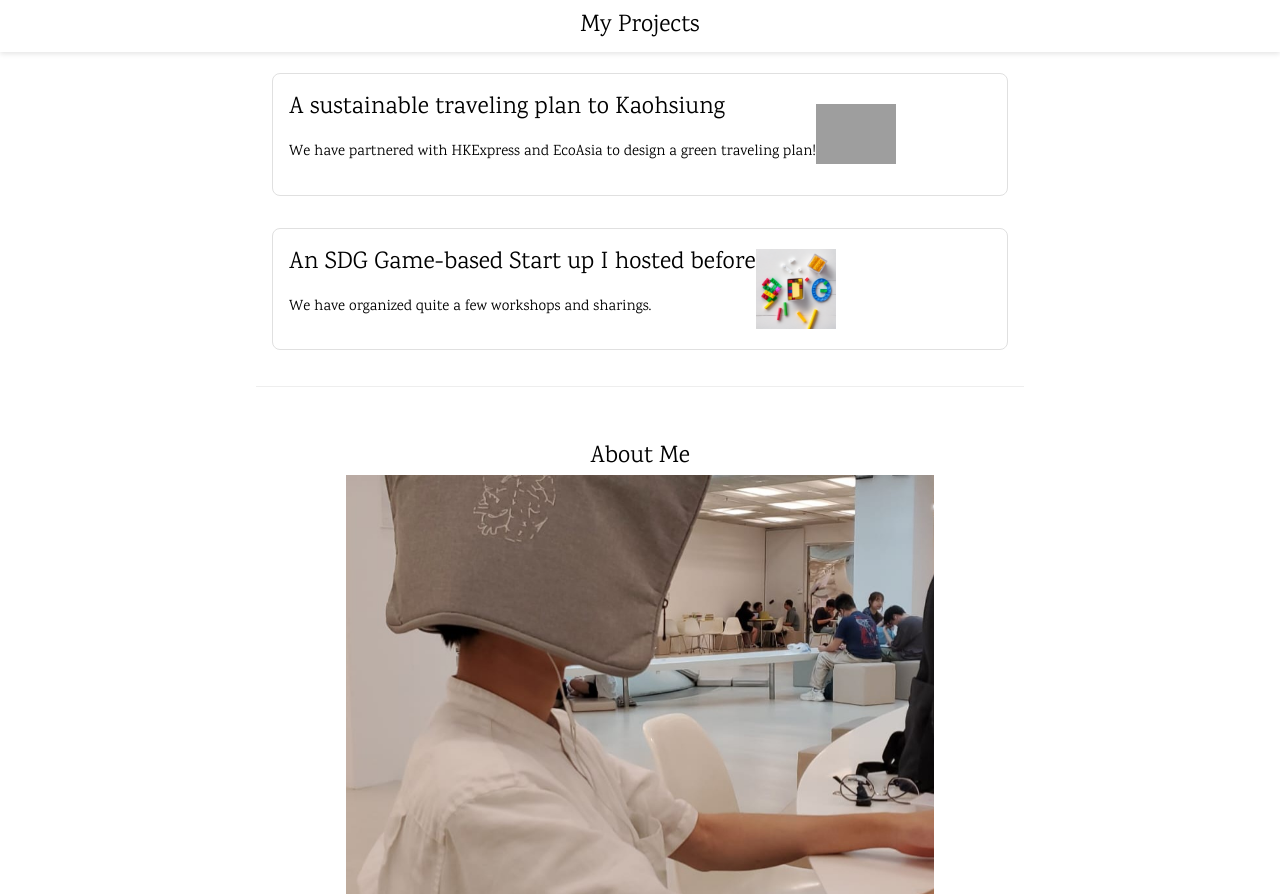
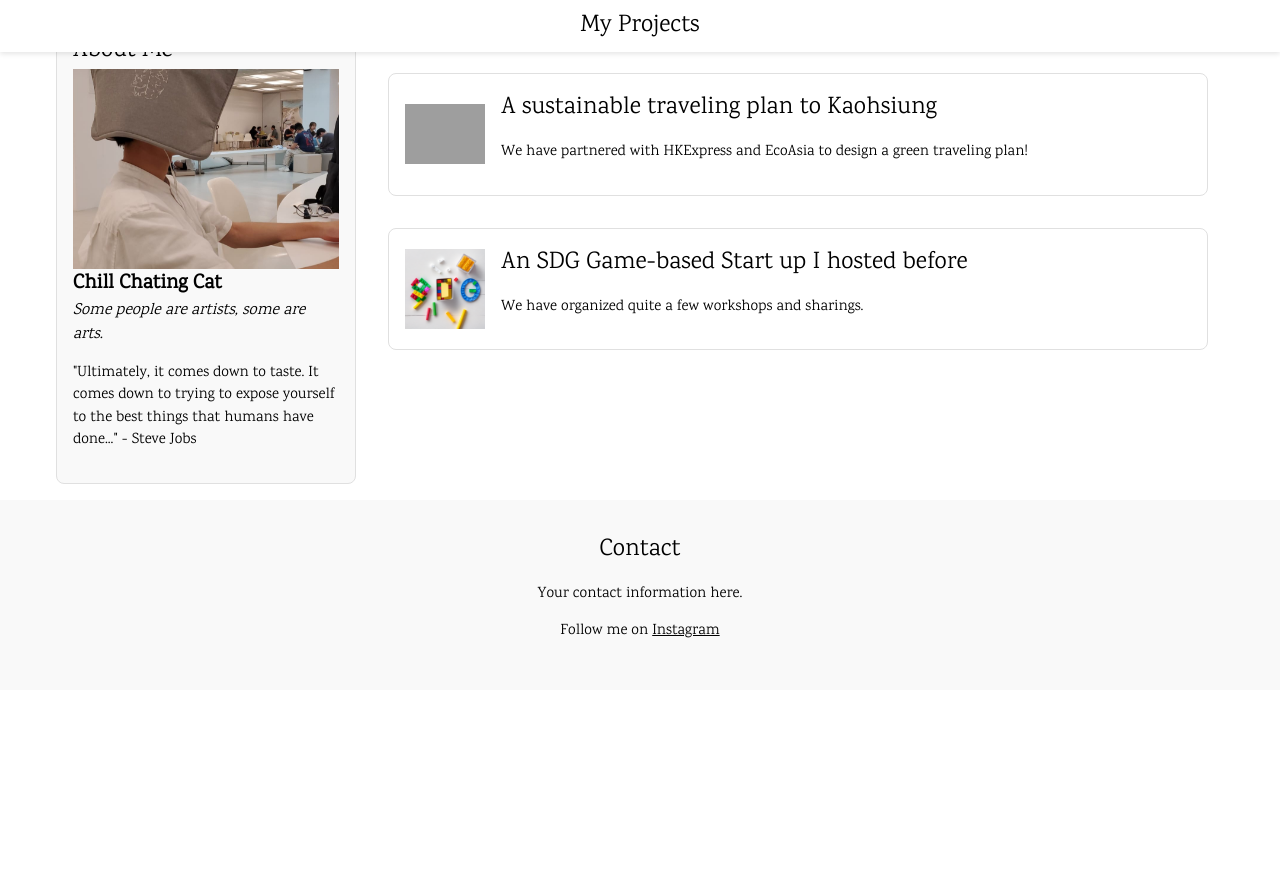
Before and after one commit to SolracUihc/solracuihc.github.io, a plain HTML site: page index.html in a window 1280 px wide. Shown: the top 894 px of the page. After the commit the page ends 800 px from the top, so only its background shows below. Drawn offline with nearby package versions, Linux system fonts and the light colour scheme; grey boxes are pictures that could not be loaded.

Commit message:
Update index.html

```diff
--- a/index.html
+++ b/index.html
@@ -1,31 +1,64 @@
 <!DOCTYPE html>
-<html>
+<html lang="en">
 <head>
-<title>Carlos Chiu Personal Page</title>
     <meta charset="UTF-8">
     <meta name="viewport" content="width=device-width, initial-scale=1">
+    <title>Carlos Chiu Personal Page</title>
     <link rel="stylesheet" href="https://www.w3schools.com/w3css/4/w3.css">
     <link rel="stylesheet" href="https://fonts.googleapis.com/css?family=Karma">
     <style>
-body, h1, h2, h3, h4, h5, h6 {font-family: "Karma", sans-serif; margin: 0; padding: 0;}
-.w3-bar {background-color: #fff; box-shadow: 0 2px 5px rgba(0,0,0,0.1);}
-.w3-main {margin-top: 80px;}
+        body, h1, h2, h3, h4, h5, h6 {
+            font-family: "Karma", sans-serif;
+            margin: 0;
+            padding: 0;
+        }
+        .w3-bar {
+            background-color: #fff;
+            box-shadow: 0 2px 5px rgba(0,0,0,0.1);
+        }
+        .w3-main {
+            display: flex;
+            max-width: 1200px;
+            margin: auto;
+            padding: 16px;
+        }
+        .about-section {
+            position: sticky;
+            top: 16px; /* Adjust based on your header height */
+            flex: 0 0 300px; /* Fixed width for the About section */
+            margin-right: 16px;
+        }
+        .about-content {
+            padding: 16px;
+            border: 1px solid #e0e0e0;
+            border-radius: 8px;
+            background-color: #f9f9f9;
+        }
+        .projects-section {
+            flex: 1; /* Take the remaining space */
+        }
         .card {
             padding: 16px;
             margin: 16px 0;
             border: 1px solid #e0e0e0;
             border-radius: 8px;
-    display: flex; /* Use flexbox */
-    align-items: center; /* Align items vertically center */
+            display: flex;
+            align-items: center;
             transition: box-shadow 0.3s;
         }
-.card:hover {box-shadow: 0 4px 8px rgba(0,0,0,0.2);}
+        .card:hover {
+            box-shadow: 0 4px 8px rgba(0,0,0,0.2);
+        }
         .card img {
             width: 80px; /* Set a fixed size for the images */
             height: auto; /* Maintain aspect ratio */
             margin-right: 16px; /* Space between image and text */
         }
-footer {background-color: #f9f9f9; padding: 32px 0; text-align: center;}
+        footer {
+            background-color: #f9f9f9;
+            padding: 32px 0;
+            text-align: center;
+        }
     </style>
 </head>
 <body>
@@ -38,46 +71,45 @@ footer {background-color: #f9f9f9; padding: 32px 0; text-align: center;}
 </div>
 
 <!-- !PAGE CONTENT! -->
-<div class="w3-main w3-content" style="max-width:800px;margin:auto;padding:16px">
-
-  <hr id="projects">
-
-  <!-- Projects Section -->
-  <div class="w3-row-padding">
-    <div class="w3-col m12">
-      <div class="card">
-        <div>
-          <h3>A sustainable traveling plan to Kaohsiung</h3>
-          <p>We have partnered with HKExpress and EcoAsia to design a green traveling plan!</p>
-        </div>
-        <img src="https://raw.githubusercontent.com/SolracUihc/solracuihc.github.io/master/images/Gotta_Go_icon.jpg" alt="Gotta">
-      </div>
-    </div>
-    <div class="w3-col m12">
-      <div class="card">
-        <div>
-          <h3>An SDG Game-based Start up I hosted before</h3>
-          <p>We have organized quite a few workshops and sharings.</p>
-        </div>
-        <img src="https://raw.githubusercontent.com/SolracUihc/solracuihc.github.io/master/images/SubGameLab_Icon.png" alt="SubGameLab_Icon">
-      </div>
-    </div>
-  </div>
-
-  <hr id="about">
+<div class="w3-main">
 
     <!-- About Section -->
-  <div class="w3-container w3-padding-32 w3-center">
+    <div class="about-section">
+        <div class="about-content">
             <h3>About Me</h3>
-    <img src="https://raw.githubusercontent.com/SolracUihc/solracuihc.github.io/master/images/20241002_234714.jpg" alt="Me" class="w3-image" style="display:block; margin:auto; width:80%; object-fit:cover;">
-    <div class="w3-padding-32">
+            <img src="https://raw.githubusercontent.com/SolracUihc/solracuihc.github.io/master/images/20241002_234714.jpg" alt="Me" class="w3-image" style="width:100%; object-fit:cover;">
             <h4><b>Chill Chating Cat</b></h4>
             <h6><i>Some people are artists, some are arts.</i></h6>
             <p>"Ultimately, it comes down to taste. It comes down to trying to expose yourself to the best things that humans have done..." - Steve Jobs</p>
         </div>
     </div>
 
-  <hr>
+    <!-- Projects Section -->
+    <div class="projects-section">
+        <hr id="projects">
+        <div class="w3-row-padding">
+            <div class="w3-col m12">
+                <div class="card">
+                    <img src="https://raw.githubusercontent.com/SolracUihc/solracuihc.github.io/master/images/Gotta_Go_icon.jpg" alt="Gotta">
+                    <div>
+                        <h3>A sustainable traveling plan to Kaohsiung</h3>
+                        <p>We have partnered with HKExpress and EcoAsia to design a green traveling plan!</p>
+                    </div>
+                </div>
+            </div>
+            <div class="w3-col m12">
+                <div class="card">
+                    <img src="https://raw.githubusercontent.com/SolracUihc/solracuihc.github.io/master/images/SubGameLab_Icon.png" alt="SubGameLab_Icon">
+                    <div>
+                        <h3>An SDG Game-based Start up I hosted before</h3>
+                        <p>We have organized quite a few workshops and sharings.</p>
+                    </div>
+                </div>
+            </div>
+        </div>
+    </div>
+
+</div>
 
 <!-- Footer -->
 <footer>
@@ -85,9 +117,6 @@ footer {background-color: #f9f9f9; padding: 32px 0; text-align: center;}
     <p>Your contact information here.</p>
     <p>Follow me on <a href="https://www.instagram.com/solrac_ccc" target="_blank">Instagram</a></p>
 </footer>
-
-<!-- End page content -->
-</div>
 
 <script>
 // Script to open and close sidebar (if needed in future)
```
Lines whose indentation alone changed are shown as unchanged.
